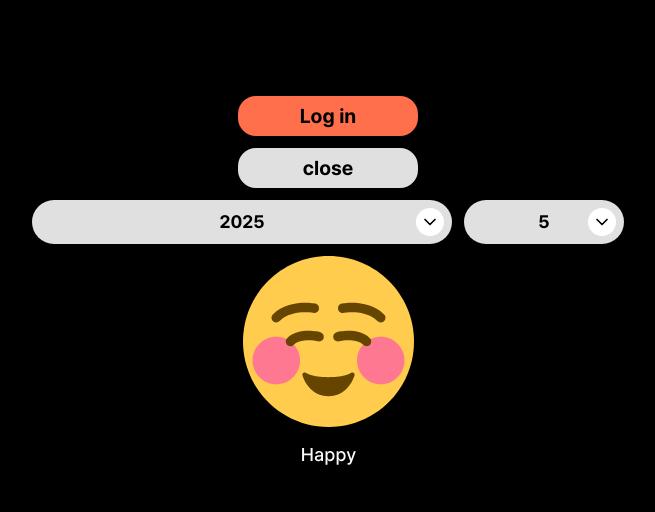
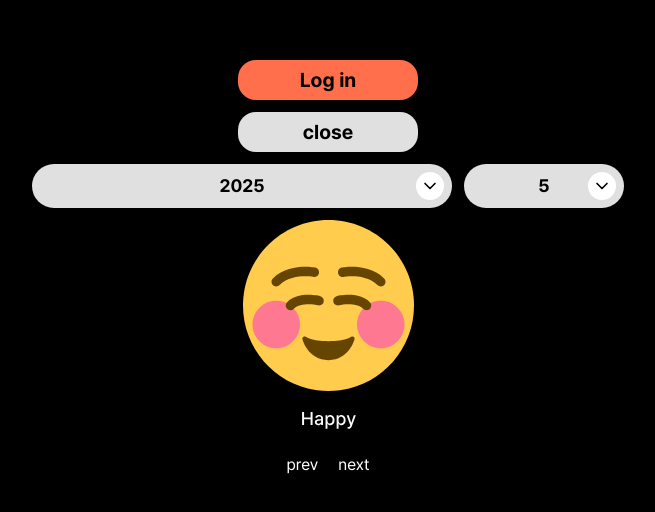
Before and after one commit to UMC-SINO/SINO-Front, a React (Vite) app: page /example in a window 1280 px wide. Shown: the part 120-632 px from the top of the page, without its empty margins (312-967 px from the left). Built offline with nearby package versions, Linux system fonts and the light colour scheme.

Commit message:
[#6] build : emojis 슬라이드 모션 구현

```diff
--- a/src/components/EmojiSlide.tsx
+++ b/src/components/EmojiSlide.tsx
@@ -1,4 +1,4 @@
-import { motion } from 'framer-motion';
+import { AnimatePresence, motion } from 'framer-motion';
 import Happy from '../assets/emojis/center/Happy.svg?react';
 import Afraid from '../assets/emojis/center/Afraid.svg?react';
 import Angry from '../assets/emojis/center/Angry.svg?react';
@@ -9,19 +9,62 @@ import Shameful from '../assets/emojis/center/Shameful.svg?react';
 import Smile from '../assets/emojis/center/Smile.svg?react';
 import Unrest from '../assets/emojis/center/Unrest.svg?react';
 import Worried from '../assets/emojis/center/Worried.svg?react';
+import { useState } from 'react';
 
-export const emojis = [];
+export const emojis = [
+  Happy,
+  Afraid,
+  Angry,
+  Boredom,
+  Joyful,
+  Sad,
+  Shameful,
+  Smile,
+  Unrest,
+  Worried,
+];
+
+const boxVariants = {
+  entry: { x: -500, opacity: 0 },
+  center: { x: 0, opacity: 1 },
+  exit: { x: 500, opacity: 0 },
+};
 
 const EmojiSlide = () => {
-  const variants = {
-    hidden: { opacity: 0 },
-    visible: { opacity: 1 },
-  };
+  const [visible, setVisible] = useState(0);
+  const EmojiComponent = emojis[visible];
+
+  if (!EmojiComponent) {
+    return <div className='text-red-500'>EmojiComponent is undefined</div>;
+  }
 
   return (
-    <motion.div initial='hidden' animate='visible' variants={variants}>
-      <Happy />
-    </motion.div>
+    <div>
+      <div>
+        <AnimatePresence>
+          <motion.div
+            key={visible}
+            variants={boxVariants}
+            initial='entry'
+            animate='center'
+            exit='exit'
+          >
+            <EmojiComponent />
+          </motion.div>
+        </AnimatePresence>
+      </div>
+      <div className='flex justify-center gap-5 p-7'>
+        <button onClick={() => setVisible((v) => (v > 0 ? v - 1 : v))} className='text-white'>
+          prev
+        </button>
+        <button
+          onClick={() => setVisible((v) => (v < emojis.length - 1 ? v + 1 : v))}
+          className='text-white'
+        >
+          next
+        </button>
+      </div>
+    </div>
   );
 };
 
```
